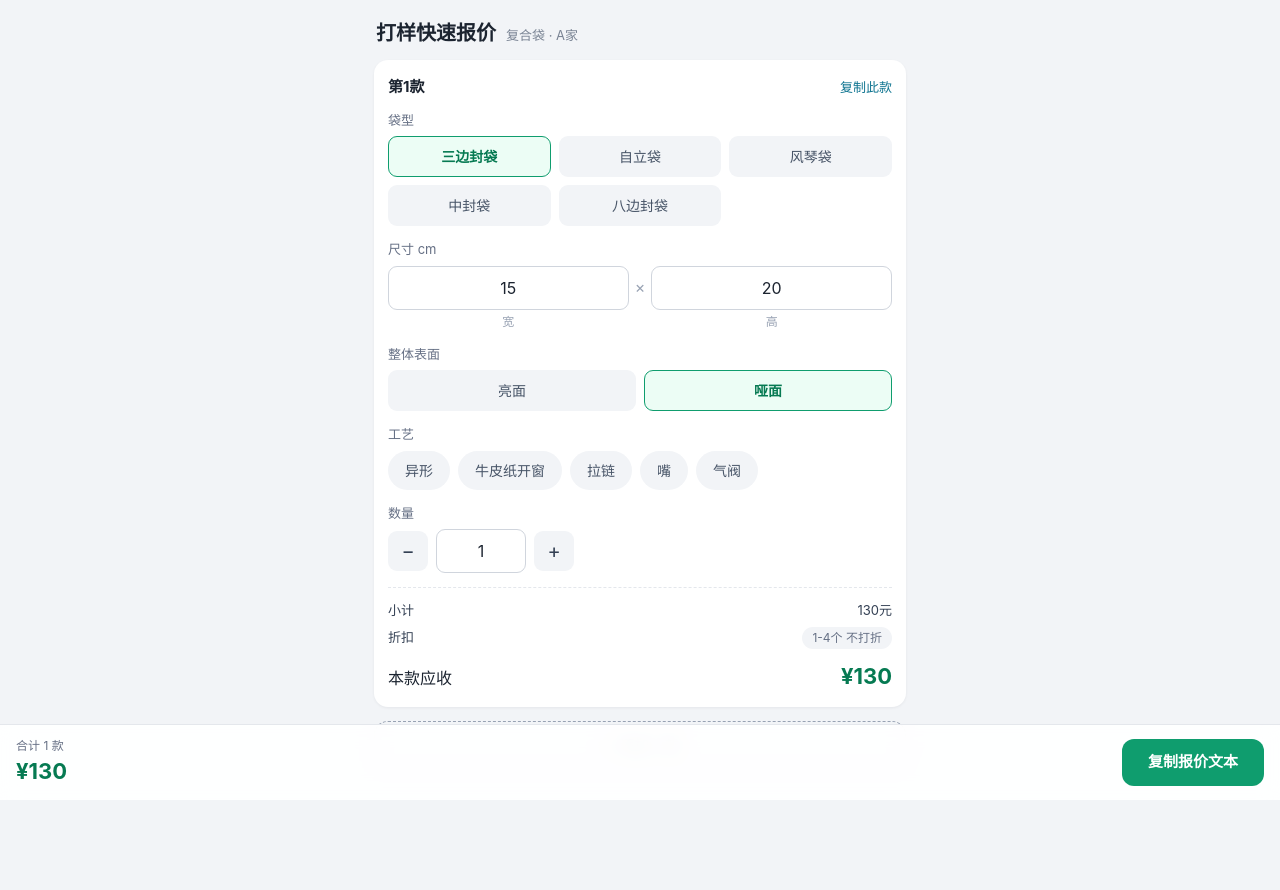
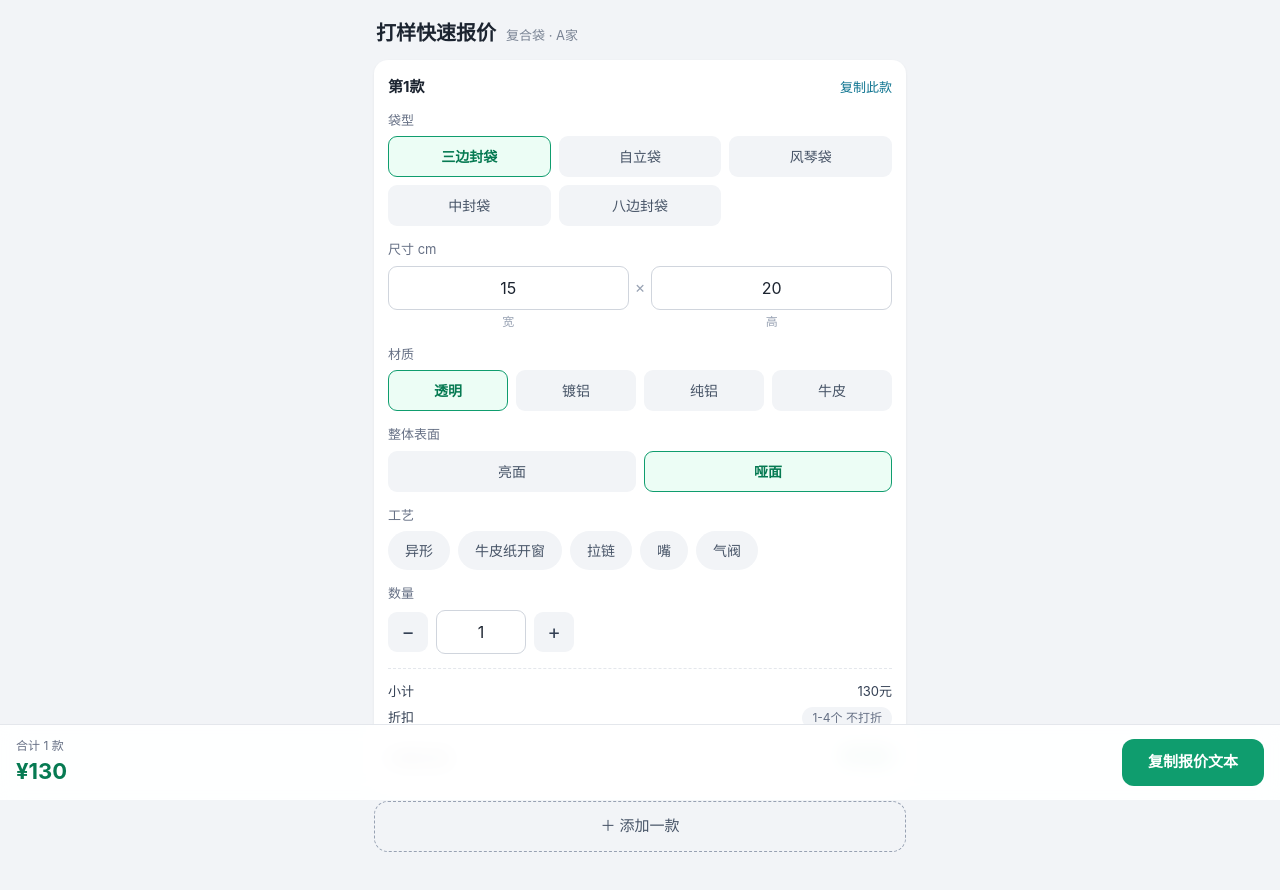
Before and after one commit to LeeJunsc/dayang-baojia, a Vue app: page / in a window 1280 px wide. Shown: the top 890 px of the page. Before the commit the page ends 865 px from the top, so only its background shows below. Built offline with nearby package versions, Linux system fonts and the light colour scheme.

Commit message:
新增材质选项(透明/镀铝/纯铝/牛皮),不影响价格,进入报价描述
Co-Authored-By: Claude Fable 5 <noreply@anthropic.com>

```diff
--- a/src/App.vue
+++ b/src/App.vue
@@ -3,7 +3,7 @@ import { computed, ref } from 'vue'
 import { QuoteInputError, fmtCents, quote } from './engine/quote'
 import type { BagType, QuoteInput, QuoteResult, Surface } from './engine/quote'
 import { buildQuoteText } from './engine/quoteText'
-import { GUSSET_KIND, RULES } from './engine/rules'
+import { GUSSET_KIND, MATERIALS, RULES } from './engine/rules'
 
 const bagTypes: BagType[] = ['三边封袋', '自立袋', '风琴袋', '中封袋', '八边封袋']
 const surfaces: Surface[] = ['亮面', '哑面']
@@ -15,6 +15,7 @@ function newItem(): QuoteInput {
     heightCm: 20,
     gussetCm: 0,
     quantity: 1,
+    material: '透明',
     surface: '哑面',
     shaped: false,
     window: false,
@@ -168,6 +169,20 @@ async function copyQuote() {
                 <span>{{ gussetLabel(item) }}</span>
               </div>
             </template>
+          </div>
+        </div>
+
+        <div class="field">
+          <label class="field-label">材质</label>
+          <div class="seg">
+            <button
+              v-for="m in MATERIALS"
+              :key="m"
+              :class="{ on: item.material === m }"
+              @click="item.material = m"
+            >
+              {{ m }}
+            </button>
           </div>
         </div>
 
--- a/src/engine/quote.ts
+++ b/src/engine/quote.ts
@@ -3,9 +3,9 @@
  * 内部以"分"(cents)为整数单位计算,避免浮点误差;最终总价四舍五入到元。
  */
 import { BAG_FAMILY, RULES, spreadAreaCm2 } from './rules'
-import type { BagType, Surface } from './rules'
+import type { BagType, Material, Surface } from './rules'
 
-export type { BagType, Surface }
+export type { BagType, Material, Surface }
 
 export interface QuoteInput {
   bagType: BagType
@@ -17,6 +17,8 @@ export interface QuoteInput {
   gussetCm: number
   /** 单款数量 */
   quantity: number
+  /** 材质:不影响价格,仅进入报价描述 */
+  material: Material
   /** 袋子整体表面 */
   surface: Surface
   /** 异形工艺(价格叠加,尺寸按外接矩形) */
--- a/src/engine/quoteText.ts
+++ b/src/engine/quoteText.ts
@@ -16,7 +16,7 @@ function sizeText(input: QuoteInput): string {
 }
 
 function craftText(input: QuoteInput): string {
-  const parts: string[] = [input.surface]
+  const parts: string[] = [input.material, input.surface]
   if (input.shaped) parts.push('异形')
   if (input.window) {
     parts.push(input.windowSurface === input.surface ? '开窗' : `开窗(${input.windowSurface})`)
--- a/src/engine/rules.ts
+++ b/src/engine/rules.ts
@@ -6,6 +6,9 @@
 
 export type BagType = '三边封袋' | '自立袋' | '风琴袋' | '中封袋' | '八边封袋'
 export type Surface = '亮面' | '哑面'
+/** 材质:不影响价格,仅进入报价描述 */
+export type Material = '透明' | '镀铝' | '纯铝' | '牛皮'
+export const MATERIALS: Material[] = ['透明', '镀铝', '纯铝', '牛皮']
 
 /** 袋型家族:普通袋系 / 八边封系(决定开窗单价) */
 export type BagFamily = 'normal' | 'eightSide'
```
Also changed, not shown: .claude/settings.local.json, 2 other files (tests, documents, lock files or other folders).
